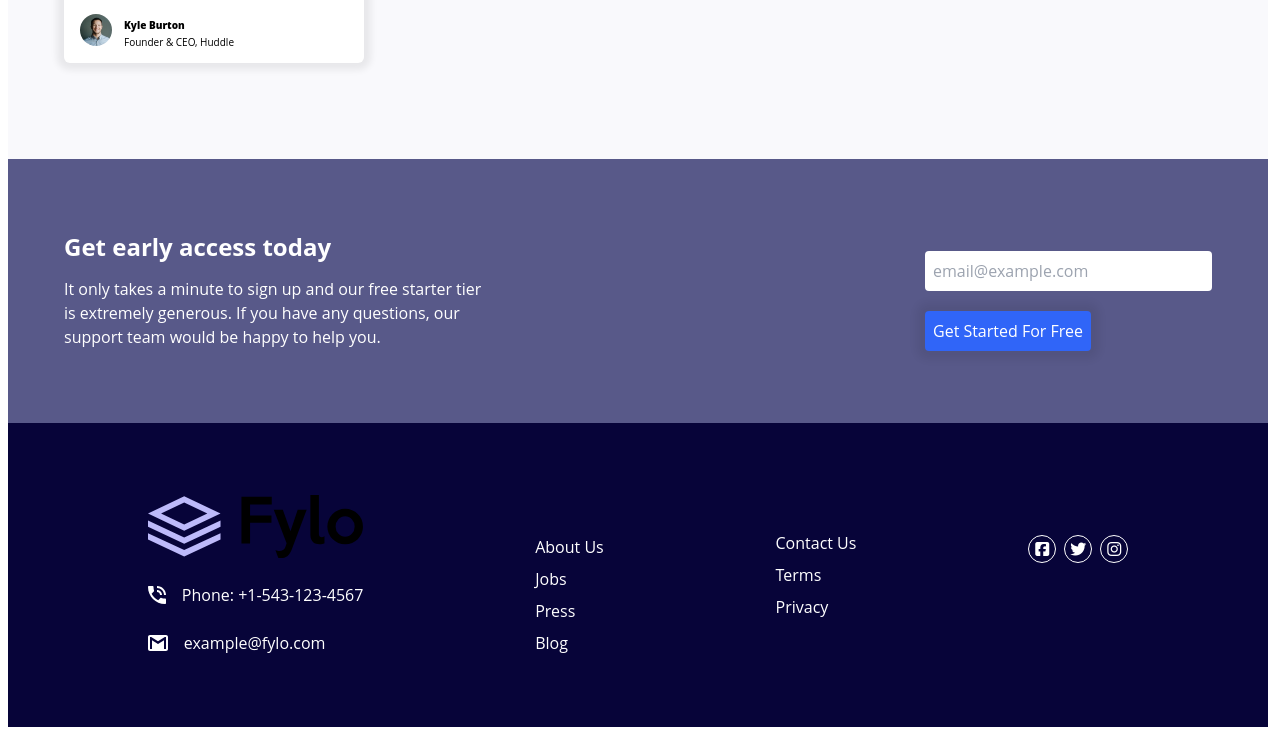
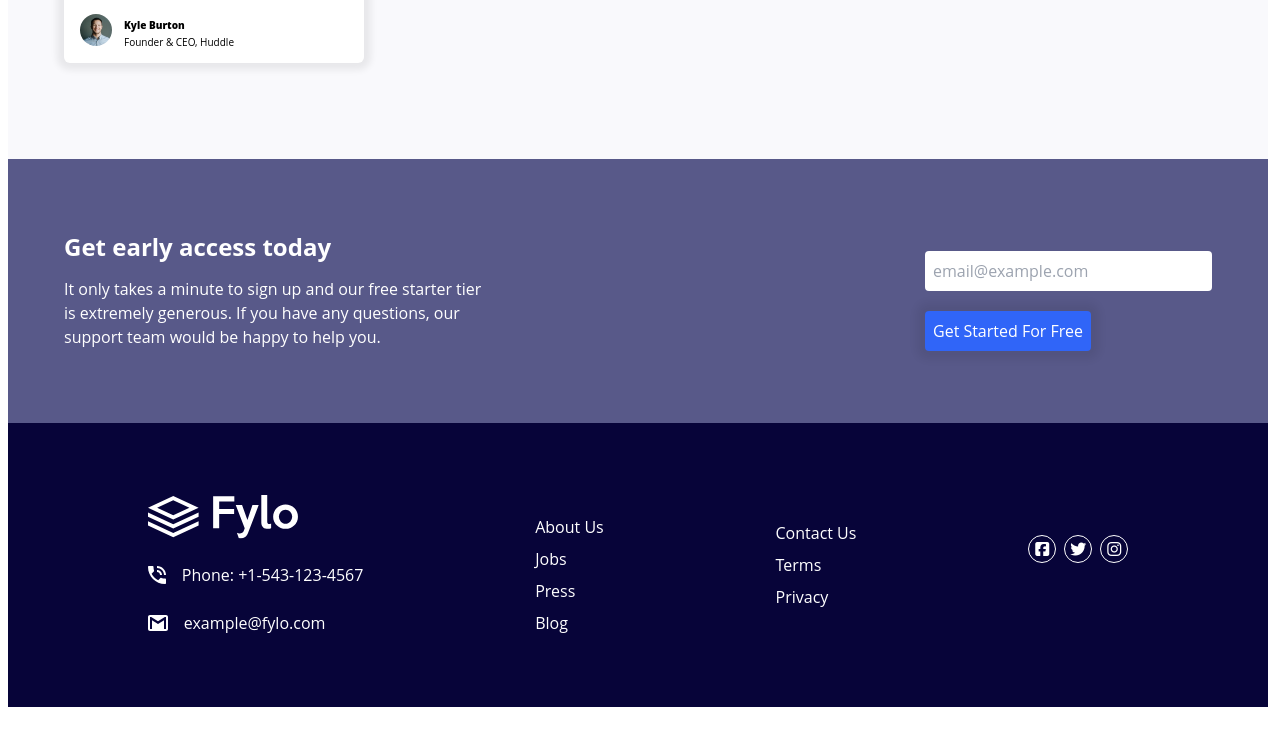
Before and after one commit to Mahakprajapati/fylo-landing-page-with-two-column-layout-master, a website: page index.html in a window 1280 px wide. Shown: the part 1098-1841 px from the top of the page. Drawn offline with Linux system fonts and the light colour scheme; a web font is replaced by a local one.

Commit message:
fifth commit

```diff
--- a/index.html
+++ b/index.html
@@ -17,7 +17,7 @@
 <body class="relative mx-2 font-Ral mr-3 mb-4 ">
     <header
         class=" bg-white/70 backdrop-blur-sm font-Ral py-7 fixed flex justify-between items-center w-[99%] media357:px-5  media766:px-14 media766:py-11 font-bold">
-        <img class="w-[90px] media766:w-auto" src="./fylo-landing-page-with-two-column-layout-master/images/logo.svg"
+        <img class="w-[90px] media766:w-auto" src="./fylo-landing-page-with-two-column-layout-master/images/logo-1.svg"
             alt="logo" />
         <div class="flex items-center gap-2 media357:gap-8">
             <p>Features</p>
@@ -130,7 +130,7 @@
         <section
             class="bg-more-dark-blue py-[4.5rem] gap-8 text-white flex flex-col items-start  media766:flex-row px-8 media766:justify-evenly media766:items-center media766:px-0">
             <div class="flex gap-6 flex-col">
-                <img src="./fylo-landing-page-with-two-column-layout-master/images/logo.svg" alt="logo" />
+                <img class=" max-w-[100px] media766:max-w-[150px] " src="./fylo-landing-page-with-two-column-layout-master/images/logo-2.svg" alt="logo" />
                 <div class="flex gap-4 items-center">
                     <img src="./fylo-landing-page-with-two-column-layout-master/images/icon-phone.svg"
                         alt="icon-phone" />
```
Also changed, not shown: fylo-landing-page-with-two-column-layout-master/images/logo-1.svg (renamed from fylo-landing-page-with-two-column-layout-master/images/logo.svg), fylo-landing-page-with-two-column-layout-master/images/logo-2.svg (added), output.css.
